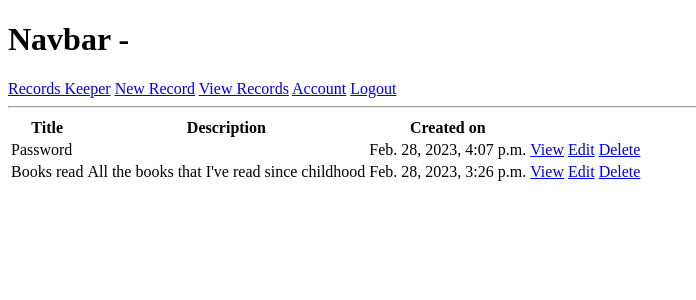
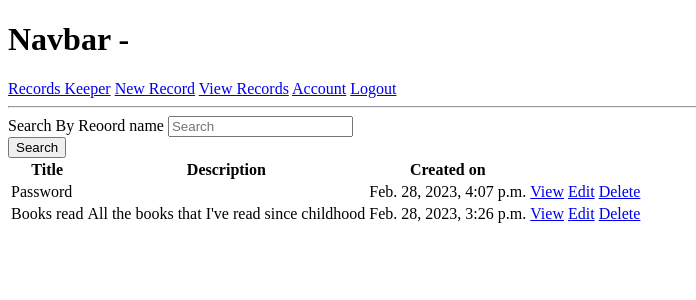
Before and after one commit to TranquilTanisha/Record-Keeper, a Django app: page / in a window 1280 px wide. Shown: the top 300 px of the page, without its empty margins (0-696 px from the left). Run offline with Django 4.2, Linux system fonts and the light colour scheme; a user stored in the database is signed in; data comes from the database, SQL or seed files in the repository; both versions use the stored data as it was after the commit.

Commit message:
search by records

```diff
--- a/tables/templates/tables/view-tables.html
+++ b/tables/templates/tables/view-tables.html
@@ -1,6 +1,16 @@
 {% extends 'main.html' %}
 
 {% block content %}
+
+<form id='searchForm' class="form" action="{% url 'view-tables' %}" method="get">
+    <div class="form__field">
+      <label for="formInput#search">Search By Reoord name </label>
+      <input class="input input--text" id="formInput#search" type="text" name="search_query"
+        placeholder="Search" value="{{search_query}}" />
+    </div>
+
+    <input class="btn btn--sub btn--lg" type="submit" value="Search" />
+  </form>
 
 <table>
     <tr>
--- a/tables/utils.py
+++ b/tables/utils.py
@@ -1 +1,24 @@
 from . models import Table, Row
+from django.db.models import Q
+
+def searchTable(request):
+    search_query = ""
+    if request.GET.get('search_query'):
+        search_query = request.GET.get('search_query')
+
+    tables = Table.objects.filter(title__icontains=search_query)
+    return tables, search_query
+
+def searchRow(request):
+    search_query = ""
+    if request.GET.get('search_query'):
+        search_query = request.GET.get('search_query')
+
+    rows=Table.objects.distinct().filter(
+        Q(col1__icontains=search_query) |
+        Q(col2__icontains=search_query) |
+        Q(col3__icontains=search_query) |
+        Q(col4__icontains=search_query) |
+        Q(col5__icontains=search_query)
+    )
+    return rows, search_query
--- a/tables/views.py
+++ b/tables/views.py
@@ -2,11 +2,13 @@ from django.shortcuts import render, redirect
 from .models import Table, Row
 from .forms import TableForm, RowForm
 from django.contrib.auth.decorators import login_required
+from . utils import searchTable, searchRow
 
 def viewTables(request):
     profile=request.user.profile
     tables=profile.table_set.all()
-    context={"tables":tables}
+    tables, search_query=searchRow(request)
+    context={"tables":tables, "search_query":search_query}
     return render(request, "tables/view-tables.html", context)
 
 @login_required(login_url="login")
@@ -28,7 +30,9 @@ def addTable(request):
 def viewTable(request, pk):
     table=Table.objects.get(id=pk)
     rows=table.row_set.all()
+    #rows, search_query=searchRow(request)
     table.getTotal
+    #context={"table":table, "rows":rows, "search_query":search_query}
     context={"table":table, "rows":rows}
     return render(request, "tables/view-table.html", context)
 
```
Also changed, not shown: tables/templates/tables/view-table.html (+10 -0 lines), db.sqlite3.
